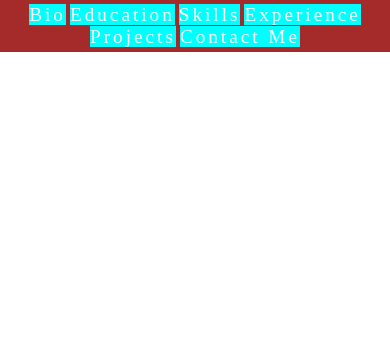
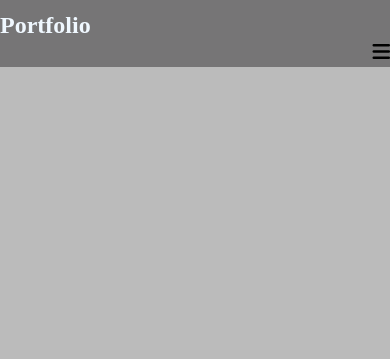
Before and after one commit to BALLASUNILKUMAR/Portfolio, a plain HTML site: page index.html in a window 390 px wide. Drawn offline with Linux system fonts and the light colour scheme.

Commit message:
navbar completed

```diff
--- a/index.css
+++ b/index.css
@@ -2,32 +2,94 @@
     margin: 0%;
     padding: 0%;
 }
-
+body{
+    background-color: rgb(187, 187, 187);
+}
 /*Navigation Bar*/
 .Navbar{
-    background-color: blueviolet;
+    background-color: rgb(118, 117, 118);
     list-style-type: none;
-    text-align: center;
     padding-top: 1%;
     padding-bottom: 1%;
-
+    display: flex;
+    justify-content: space-around;
+    align-items: center;
 }
-.nav{
-    display: inline;
+.Navbar ul li{
+    display: inline-block;
+    padding:10px 30px;
+}
+.Navbar ul li a:hover{
+    color: greenyellow;
+    transition: 1s;
 }
 a{
     text-decoration: none;
     color: white;
-    font-size: larger;
+    font-size:larger;
+    font-weight: bolder;
     letter-spacing: 3px;
-    background-color: aqua;
-    justify-content: space-around;
+}
+#bar{
+    display: none;
+    cursor: pointer;
+    margin-top: 1%;
+}
+#t{
+    margin-top: 2%;
+    color: aliceblue;
+    display: none;
+}
+.drop{
+    display: none;
+    list-style-type: none;
+    position: absolute;
+    right: 2rem;
+    top: 90px;
+    width: 300px;
+    background: rgba(255,255,255,0.1);
+    backdrop-filter: blur(15px);
+    border-radius: 10px;
+    overflow: hidden;
+    height: 0px;
+    transition: height .2s cubic-bezier(0.175, 0.885, 0.32, 1.275);
+}
+.drop.open{
+    height: 280px;
+}
+.drop li{
+    padding: 0.7rem;
+    display: flex;
+    align-items: center;
+    justify-content: center;
 }
 
-/*Biodata*/
 
-@media only screen and (max-width:650px) {
-    .Navbar{
-        background-color: brown;
+
+@media only screen and (max-width:1000px) {
+    /*Biodata*/
+    .Navbar li a{
+        display: none;
+    }
+    .Navbar #bar{
+        display: block;
+        float: right;
+    }
+    .drop{
+        display: block;
+    }
+    a{
+        color: black;
+        font-weight: bolder;
+    }
+    a:hover{
+        color: gold;
+        transition: 0.5s;
+    }
+    #t{
+        display: block;
+    }
+    #bar{
+        margin-top: -5%;
     }
 }
--- a/index.html
+++ b/index.html
@@ -5,6 +5,7 @@
     <meta name="viewport" content="width=device-width, initial-scale=1.0">
     <title>Balla Sunil Kumar</title>
     <link rel="icon" type="image/x-icon" href="">
+    <script src="https://kit.fontawesome.com/f62ce876f5.js" crossorigin="anonymous"></script>
     <link rel="stylesheet" href="index.css">
 </head>
 <body>
@@ -13,14 +14,36 @@
         <div class="Navbar">
             <!--Navbar Items-->
             <ul class="bar">
-               <a href=""><li class="nav">Bio</li></a>
-               <a href=""><li class="nav">Education</li></a>
-               <a href=""><li class="nav">Skills</li></a>
-               <a href=""><li class="nav">Experience</li></a>
-               <a href=""><li class="nav">Projects</li></a>
-               <a href=""><li class="nav">Contact Me</li></a>
+               <h2 id="t">Portfolio</h2>
+               <li class="nav"><a href="">Bio</a></li>
+               <li class="nav"><a href="">Education</a></li>
+               <li class="nav"><a href="">Skills</a></li>
+               <li class="nav"><a href="">Experience</a></li>
+               <li class="nav"><a href="">Projects</a></li>
+               <li class="nav"><a href="">Contact Me</a></li>
+               <div id="bar"><i class="fa-solid fa-bars fa-lg"></i></div>
             </ul>
         </div>
+        <div class="drop">
+               <li class="nav"><a href="">Bio</a></li>
+               <li class="nav"><a href="">Education</a></li>
+               <li class="nav"><a href="">Skills</a></li>
+               <li class="nav"><a href="">Experience</a></li>
+               <li class="nav"><a href="">Projects</a></li>
+               <li class="nav"><a href="">Contact Me</a></li>
+        </div>
+        <script>
+            const bar = document.querySelector('#bar')
+            const baricon = document.querySelector('#bar i')
+            const drop = document.querySelector('.drop')
+
+            bar.onclick = function(){
+                drop.classList.toggle('open')
+                const isopen = drop.classList.contains('open')
+
+                baricon.classList=isopen? 'fa-solid fa-xmark fa-lg':'fa-solid fa-bars fa-lg'
+            }
+        </script>
         <!--BioData-->
         <div class="Biodata" id="Bio">
 
```
